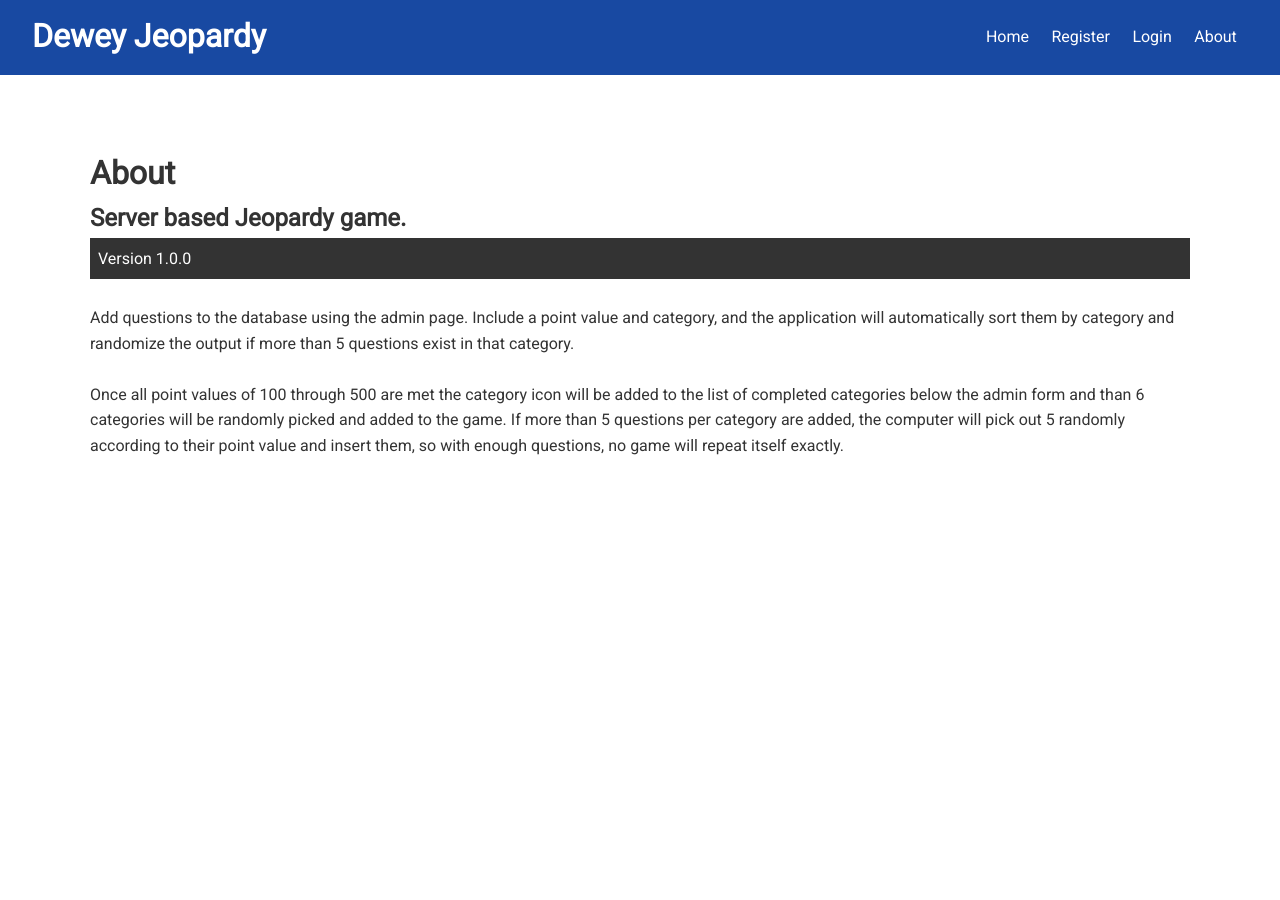
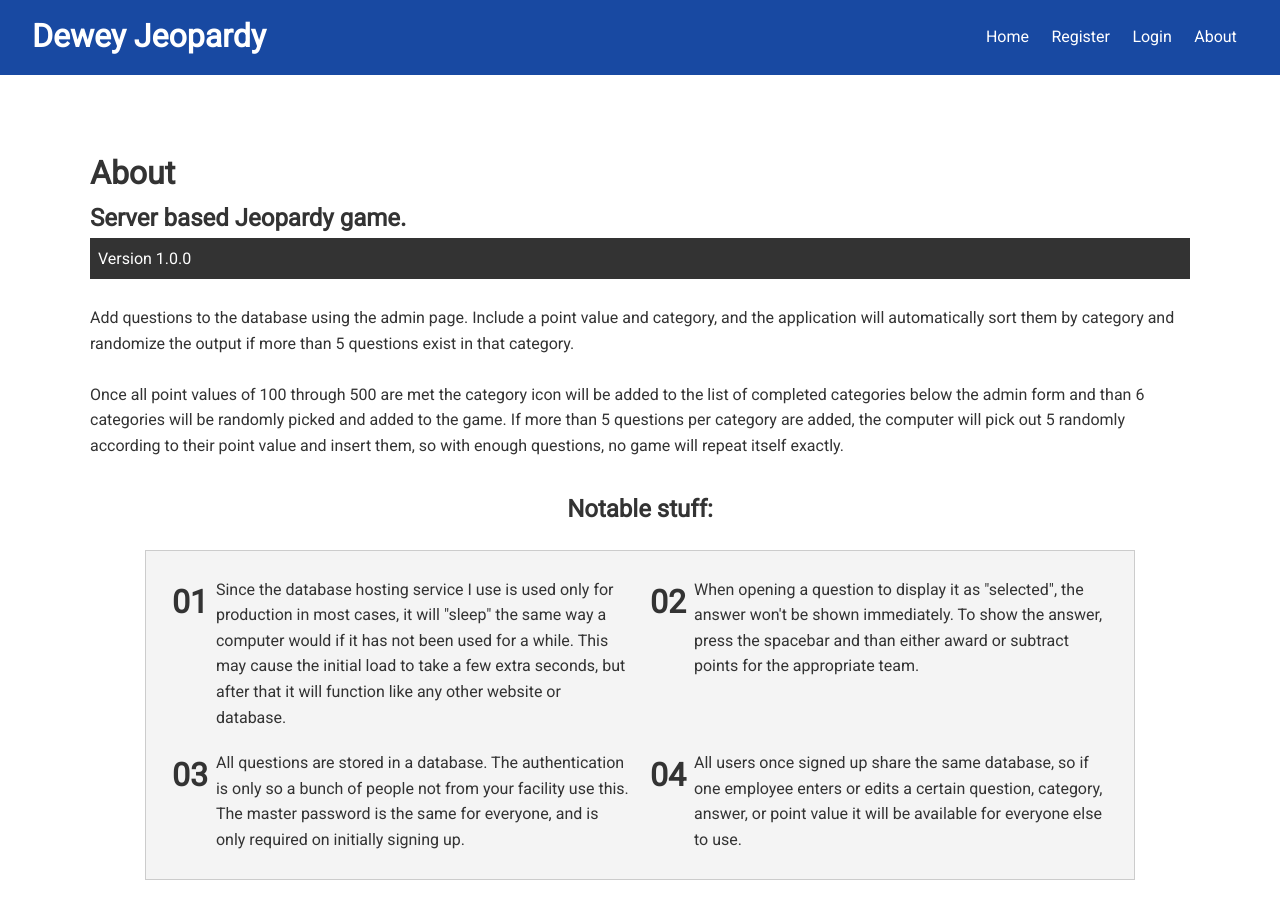
Before and after one commit to igloo1505/GenericJeopardy, a React (Create React App) app in the folder client/: page /about in a window 1280 px wide. Before the commit the page ends 800 px from the top, so only its background shows below. Built offline with nearby package versions, Linux system fonts and the light colour scheme.

Commit message:
Just some simply style adjustments and content added to about page

```diff
--- a/client/src/App.css
+++ b/client/src/App.css
@@ -152,16 +152,16 @@ img {
   border-top: 1px solid #e5e5e5;
 }
 
-.modal-footer .btn+.btn {
+.modal-footer .btn + .btn {
   margin-bottom: 0;
   margin-left: 5px;
 }
 
-.modal-footer .btn-group .btn+.btn {
+.modal-footer .btn-group .btn + .btn {
   margin-left: -1px;
 }
 
-.modal-footer .btn-block+.btn-block {
+.modal-footer .btn-block + .btn-block {
   margin-left: 0;
 }
 
@@ -232,9 +232,6 @@ img {
   margin-bottom: 1rem;
 }
 
-
-
-
 .text-center {
   text-align: center;
 }
@@ -297,12 +294,32 @@ img {
     "answer answer answer ."
     "edit delete . .";
 }
+ol {
+  list-style: none;
+  counter-reset: counter;
+  display: flex;
+  flex-wrap: wrap;
+  padding: 1rem;
+  border: #ccc 1px dotted;
+  margin: 1.3rem 0;
+}
+ol > li {
+  counter-increment: counter;
+  display: flex;
+  padding: 10px;
+  width: 50%;
+}
+ol > li::before {
+  content: "0" counter(counter);
+  font-size: 2rem;
+  font-weight: bold;
+  margin-right: 0.5rem;
+}
 
 .Questioncard {
   padding: 1rem;
   border: #ccc 1px dotted;
   width: 60%;
-  /* max-height: 75vh; */
   margin: auto;
   display: grid;
   grid-template-rows: repeat(4, 1fr);
@@ -314,19 +331,19 @@ img {
     "TeamTwoUp TeamTwoDown . TeamOneUp TeamOneDown";
 }
 
-.Questioncard>button {
+.Questioncard > button {
   max-width: 100px;
   font-size: 0.8em;
   /* margin: 5px; */
   margin: auto 5px 0 5px;
 }
 
-.Questioncard>.question {
+.Questioncard > .question {
   font-size: 2em;
   line-height: 1.3em;
 }
 
-.Questioncard>.answer {
+.Questioncard > .answer {
   vertical-align: middle;
   font-size: 1.3em;
 }
--- a/client/src/components/pages/about.js
+++ b/client/src/components/pages/about.js
@@ -24,6 +24,35 @@ const About = () => {
         randomly according to their point value and insert them, so with enough
         questions, no game will repeat itself exactly.
       </p>
+      <div className="container">
+        <h2>Notable stuff:</h2>
+        <ol className="card-about bg-light">
+          <li>
+            Since the database hosting service I use is used only for production
+            in most cases, it will "sleep" the same way a computer would if it
+            has not been used for a while. This may cause the initial load to
+            take a few extra seconds, but after that it will function like any
+            other website or database.
+          </li>
+          <li>
+            When opening a question to display it as "selected", the answer
+            won't be shown immediately. To show the answer, press the spacebar
+            and than either award or subtract points for the appropriate team.
+          </li>
+
+          <li>
+            All questions are stored in a database. The authentication is only
+            so a bunch of people not from your facility use this. The master
+            password is the same for everyone, and is only required on initially
+            signing up.
+          </li>
+          <li>
+            All users once signed up share the same database, so if one employee
+            enters or edits a certain question, category, answer, or point value
+            it will be available for everyone else to use.
+          </li>
+        </ol>
+      </div>
     </div>
   );
 };
```
